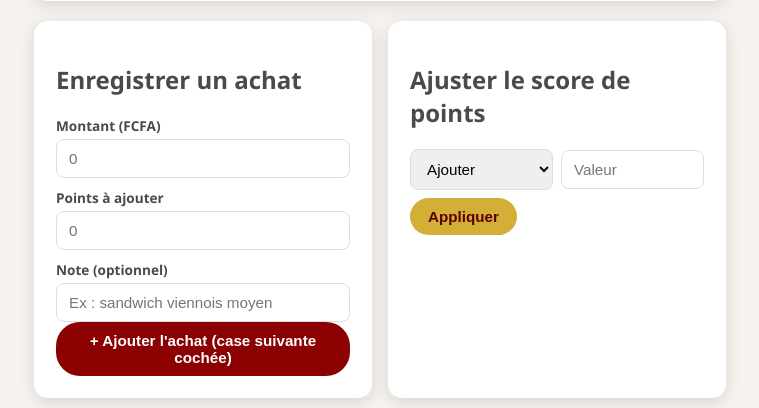
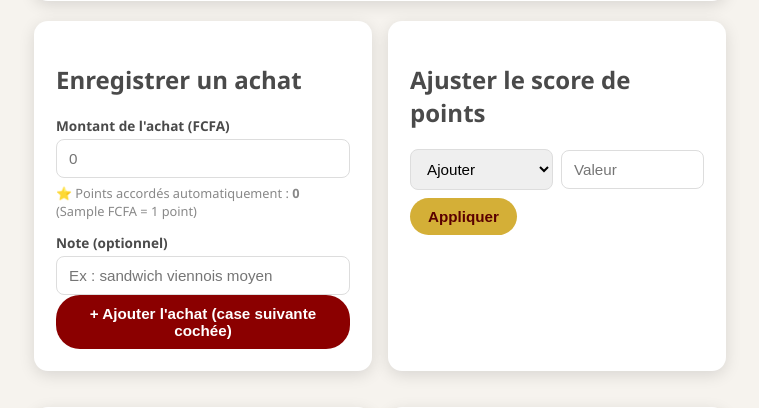
Before and after one commit to Renauddks/FIDELITE-, a Flask app: template templates/fiche_client.html in a window 1280 px wide. Shown: the part 535-943 px from the top of the page, without its empty margins (260-1019 px from the left). Run offline with Flask 3, Linux system fonts and the light colour scheme; the template is opened without the code that fills it: most values are stand-ins (such as "Sample title", 1, 10 or a date in 2020).

Commit message:
Add files via upload

```diff
--- a/templates/fiche_client.html
+++ b/templates/fiche_client.html
@@ -36,10 +36,10 @@
     <section class="carte-formulaire">
         <h2>Enregistrer un achat</h2>
         <form method="POST" action="{{ url_for('ajouter_achat', client_id=client.id) }}">
-            <label>Montant (FCFA)</label>
-            <input type="number" step="0.01" name="montant" placeholder="0">
-            <label>Points à ajouter</label>
-            <input type="number" name="points_ajoutes" placeholder="0">
+            <label>Montant de l'achat (FCFA)</label>
+            <input type="number" step="1" min="0" name="montant" placeholder="0" required
+                   oninput="document.getElementById('apercu-points').textContent = Math.max(0, Math.floor((parseFloat(this.value) || 0) / {{ fcfa_par_point }}))">
+            <p class="texte-aide">⭐ Points accordés automatiquement : <strong id="apercu-points">0</strong> ({{ fcfa_par_point }} FCFA = 1 point)</p>
             <label>Note (optionnel)</label>
             <input type="text" name="note" placeholder="Ex : sandwich viennois moyen">
             <button type="submit" class="bouton bouton-principal">+ Ajouter l'achat (case suivante cochée)</button>
```
